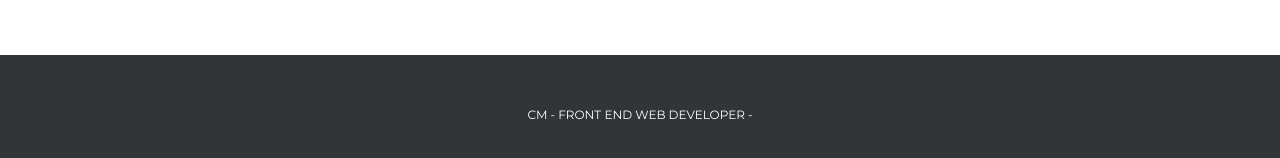
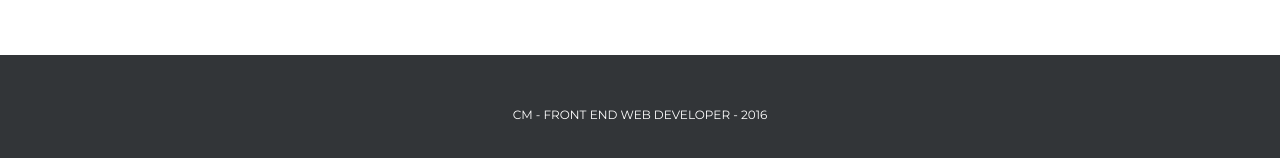
Before and after one commit to cipriano-ar/cipriano-ar.github.io, a Jekyll site: the page built from about/index.html, in a window 1280 px wide. Shown: the part 1209-1367 px from the top of the page. Built offline with Jekyll 4.4.1, drawn with Linux system fonts in a browser that asks for light colours; nearby versions of some CDN libraries; some web fonts are replaced.

Commit message:
Update footer.html
using double quotes now

```diff
--- a/_includes/footer.html
+++ b/_includes/footer.html
@@ -4,7 +4,7 @@
 
     <div class="wrapper">
 
-      <p class="copy">CM - Front End Web Developer - {{ date: '%Y' }}</p>
+      <p class="copy">CM - Front End Web Developer - {{ site.time | date: "%Y" }}</p>
 
       <!-- <ul class="social">
           <li><a href="#">Twitter</a></li>
```
